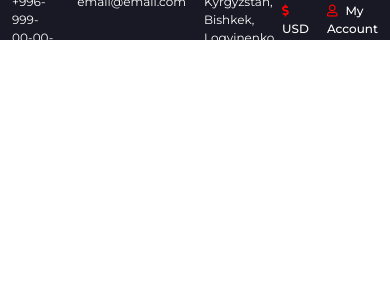
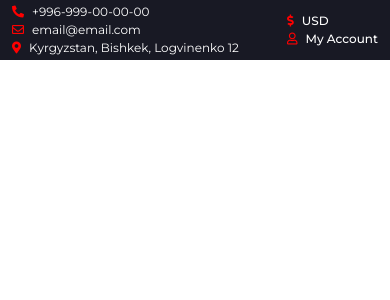
Before and after one commit to janbolotbatyrov/online_shop-makers, a React (Create React App) app: page / in a window 390 px wide. Shown: the top 300 px of the page. Built offline with nearby package versions, Linux system fonts and the light colour scheme; the HTML template or start-up script is replaced by a standard one.

Commit message:
сделал верхнюю шапку адаптивным

```diff
--- a/src/components/Header/HeaderTop/HeaderTop.jsx
+++ b/src/components/Header/HeaderTop/HeaderTop.jsx
@@ -4,7 +4,7 @@ import classes from './HeaderTop.module.css'
 const HeaderTop = () => {
     return (
         <div className={classes.headerTop}>
-            <div className="container">
+            <div className="container-xxl">
                 <div className={classes.headerTopInner}>
                     <div className={classes.headerTopContacts}>
                         <div className={classes.contactPhone}>
--- a/src/components/Header/HeaderTop/HeaderTop.module.css
+++ b/src/components/Header/HeaderTop/HeaderTop.module.css
@@ -1,5 +1,4 @@
- /* HEADER_TOP  */
- /* //////////////////////// */
+ /* \\\\\\\\\\\\\\\\\\\\\\   HEADER_TOP   //////////////////////// */
 
 .headerTop{
     background-color: #181924;
@@ -14,6 +13,7 @@
     display: flex;
     justify-content: space-between;
     align-items: center;
+    flex-wrap: wrap;
 }
 
 .headerTopInner i{
@@ -21,8 +21,7 @@
     color: red;
 }
 
- /* HEADER_TOP_CONTACTS  */
- /* //////////////////////// */
+ /* \\\\\\\\\\\\\\\\\\\\\\  HEADER_TOP_CONTACTS  //////////////////////// */
 
 .headerTopContacts{
     display: flex;
@@ -46,8 +45,7 @@
     color: red;
 }
 
- /* HEADER_TOP_ACCOUNTS  */
- /* //////////////////////// */
+ /* \\\\\\\\\\\\\\\\\\\\\\  HEADER_TOP_ACCOUNTS   //////////////////////// */
 
 .headerTopAccounts{
     display: flex;
@@ -72,3 +70,24 @@
     color: red;
     cursor: pointer;
 }
+
+
+/* \\\\\\\\\\\\\\\\\\\\\\  ADAPTIVE   //////////////////////// */
+
+@media screen and (max-width: 426px) {
+    .headerTopInner{
+        height: 60px;
+    }
+    .headerTopContacts{
+        display: block;
+    }
+    .headerTopContacts div:not(:first-child){
+        margin-left: 0;
+    }
+    .headerTopAccounts{
+        display: block;
+    }
+    .headerTopAccounts div:not(:first-child){
+        margin: 0;
+    }
+}
```
Also changed, not shown: src/components/Header/HeaderMain/HeaderMain.jsx (added).
